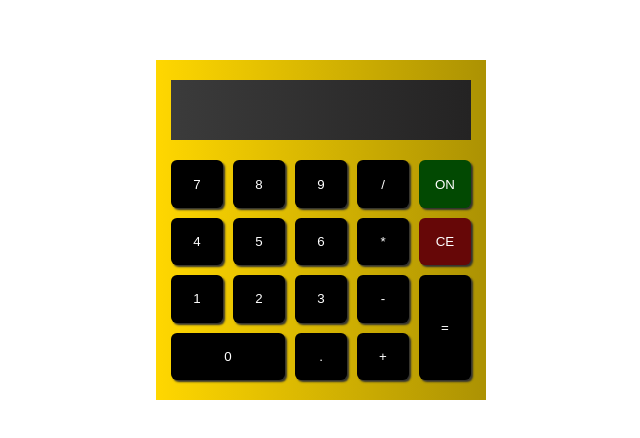
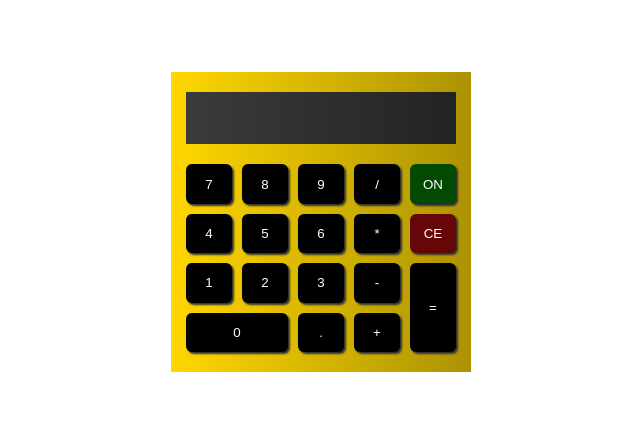
Before and after one commit to Rajeime/Calculator, a plain HTML site: page index.html in a window 1280 px wide. Shown: the part 178-616 px from the top of the page, without its empty margins (319-959 px from the left). Drawn offline with Linux system fonts and the light colour scheme.

Commit message:
My calculator

```diff
--- a/index.html
+++ b/index.html
@@ -7,14 +7,17 @@
     <title>Calculator</title>
 
     <style>
-
+        *{
+            margin:0;
+            padding: 0;
+            box-sizing: border-box;
+         }
 
         body{
             display: flex;
             justify-content: center;
             align-items: center;
             min-height: 100vh;
-            overflow: hidden;
             }
 
         .container{
@@ -30,7 +33,7 @@
         #display{
             grid-column: 1/6;
             margin-bottom: 10px;
-            font-size: 24px;
+            font-size: 1.5rem;
             padding-right: 10px;
             border: none;
             color: green;
```
